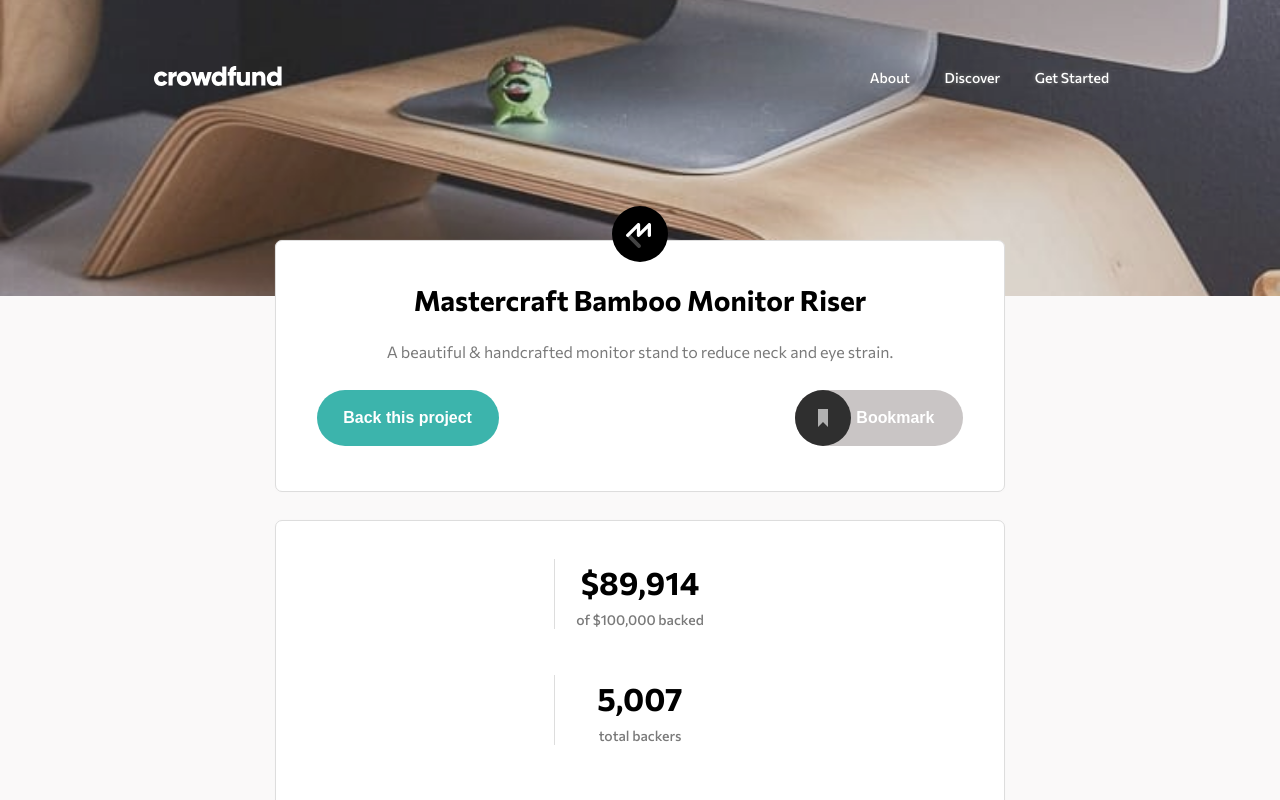
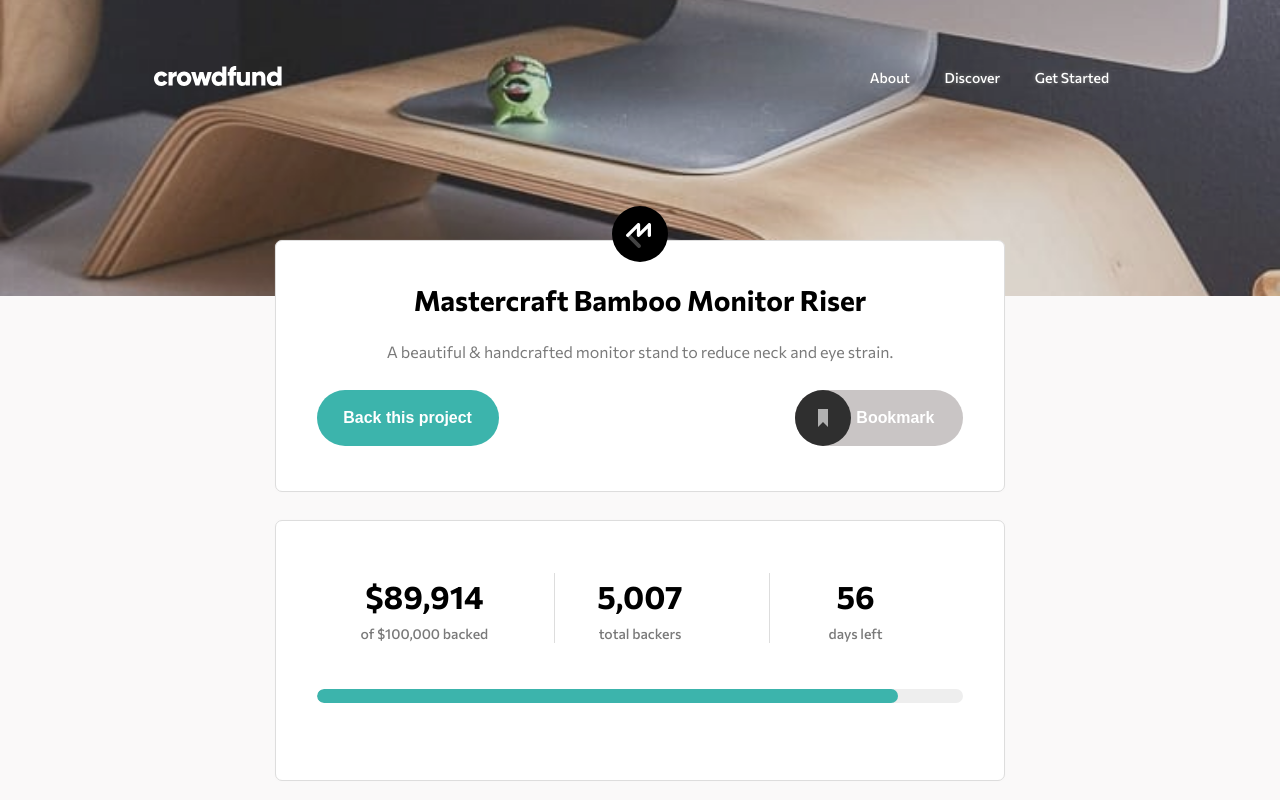
Before and after one commit to avatarfreak/front-end-mentor-crowdfunding, a Next.js app: page / in a window 1280 px wide. Shown: the top 800 px of the page. Built offline with nearby package versions, Linux system fonts and the light colour scheme.

Commit message:
container added

```diff
--- a/app/components/Modules/Main/Stat/index.tsx
+++ b/app/components/Modules/Main/Stat/index.tsx
@@ -1,5 +1,5 @@
 import { Statistic } from "@/Elements/Main/Stats";
-import { StatsContainer } from "@/Elements/Main/Stats/style";
+import { Container } from "@/Elements/Main/Stats/style";
 import { useState } from "react";
 import ProgressBar from "../Progress";
 import { stats } from "./data";
@@ -12,9 +12,11 @@ export const Statistics: React.FC = () => {
   return (
     <>
       <Statistic>
-        {data.map(({ title, pledge }, idx) => (
-          <StatInfo key={idx} title={title} pledge={pledge} />
-        ))}
+        <Container>
+          {data.map(({ title, pledge }, idx) => (
+            <StatInfo key={idx} title={title} pledge={pledge} />
+          ))}
+        </Container>
         <ProgressBar value={89_914} />
       </Statistic>
     </>
```
